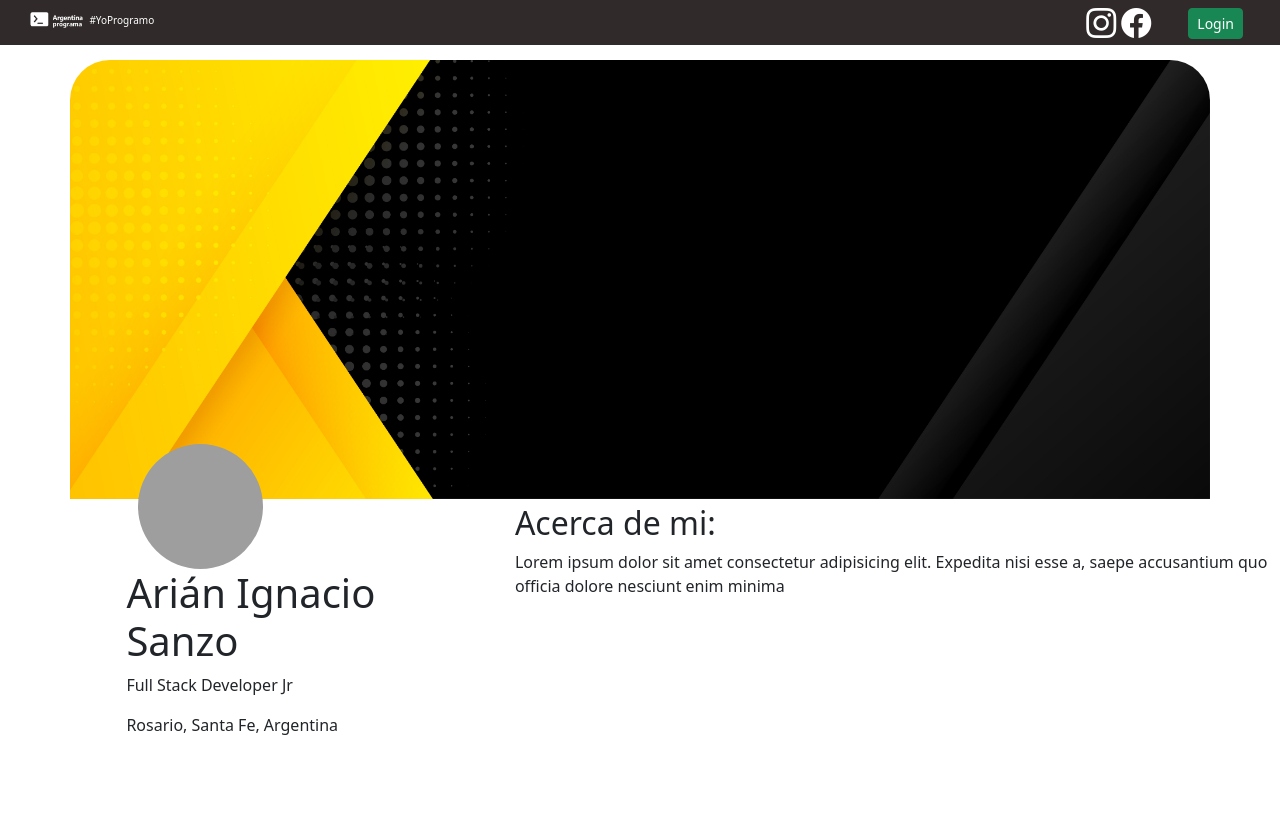
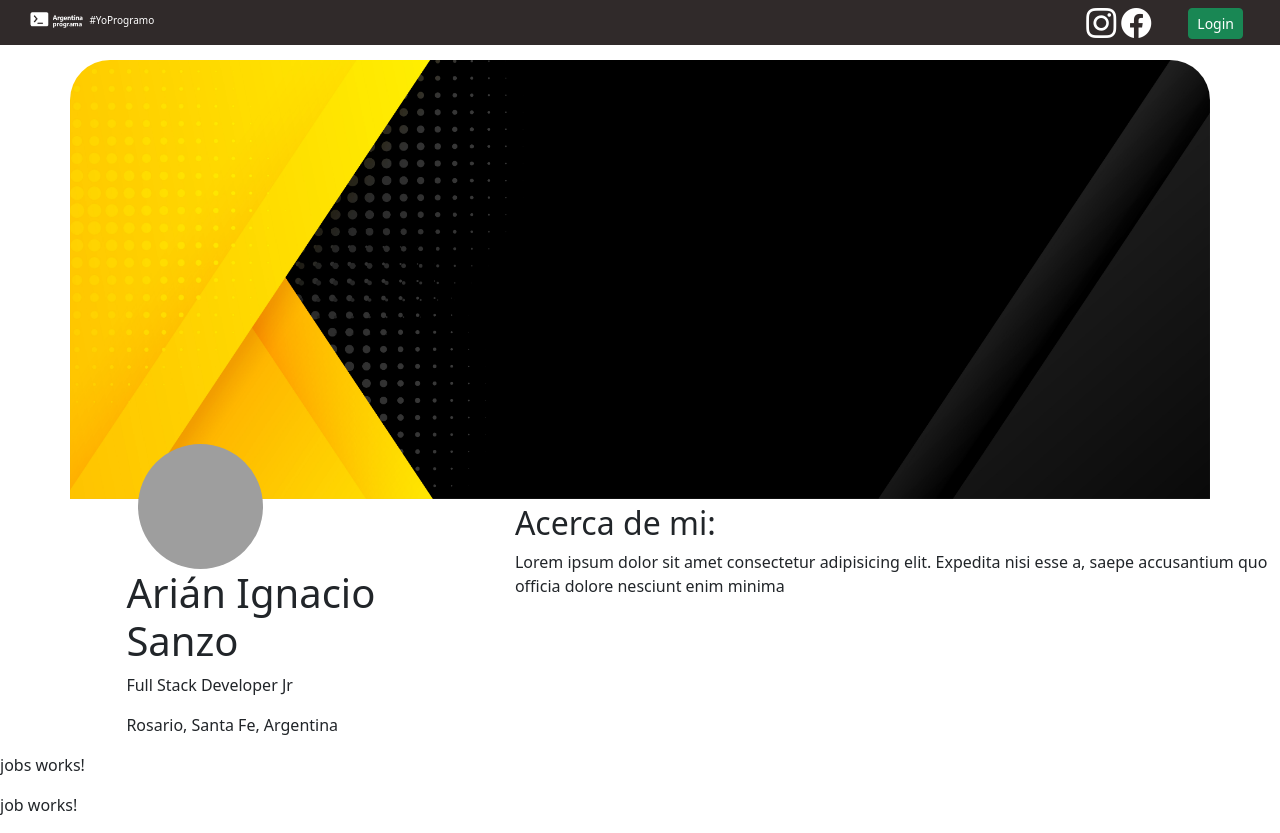
Before and after one commit to ArianSanzo/Portfolio, an Angular app: page / in a window 1280 px wide. Before the commit the page ends 800 px from the top, so only its background shows below. Built offline with nearby package versions, Linux system fonts and the light colour scheme; grey boxes are pictures that could not be loaded.

Commit message:
Creacion de componentes

```diff
--- /dev/null
+++ b/src/app/modules/home/components/jobs/job/job.component.html
@@ -0,0 +1 @@
+<p>job works!</p>
--- /dev/null
+++ b/src/app/modules/home/components/jobs/jobs.component.html
@@ -0,0 +1,2 @@
+<p>jobs works!</p>
+<app-job></app-job>
--- a/src/app/modules/home/home.component.html
+++ b/src/app/modules/home/home.component.html
@@ -1,2 +1,3 @@
 <app-header></app-header>
 <app-about></app-about>
+<app-jobs></app-jobs>
--- a/src/app/modules/home/home.module.ts
+++ b/src/app/modules/home/home.module.ts
@@ -9,6 +9,8 @@ import { SocialNetworksComponent } from './components/header/social-networks/soc
 import { AboutComponent } from './components/about/about.component';
 import { InfoComponent } from './components/about/info/info.component';
 import { PhotoComponent } from './components/about/photo/photo.component';
+import { JobsComponent } from './components/jobs/jobs.component';
+import { JobComponent } from './components/jobs/job/job.component';
 
 
 
@@ -22,7 +24,9 @@ import { PhotoComponent } from './components/about/photo/photo.component';
     SocialNetworksComponent,
     AboutComponent,
     InfoComponent,
-    PhotoComponent
+    PhotoComponent,
+    JobsComponent,
+    JobComponent
   ],
   imports: [
     CommonModule
```
Also changed, not shown: src/app/modules/home/components/jobs/job/job.component.ts (added, +10 -0 lines), src/app/modules/home/components/jobs/jobs.component.ts (added, +10 -0 lines), src/app/modules/home/components/jobs/job/job.component.css (added), src/app/modules/home/components/jobs/jobs.component.css (added).
